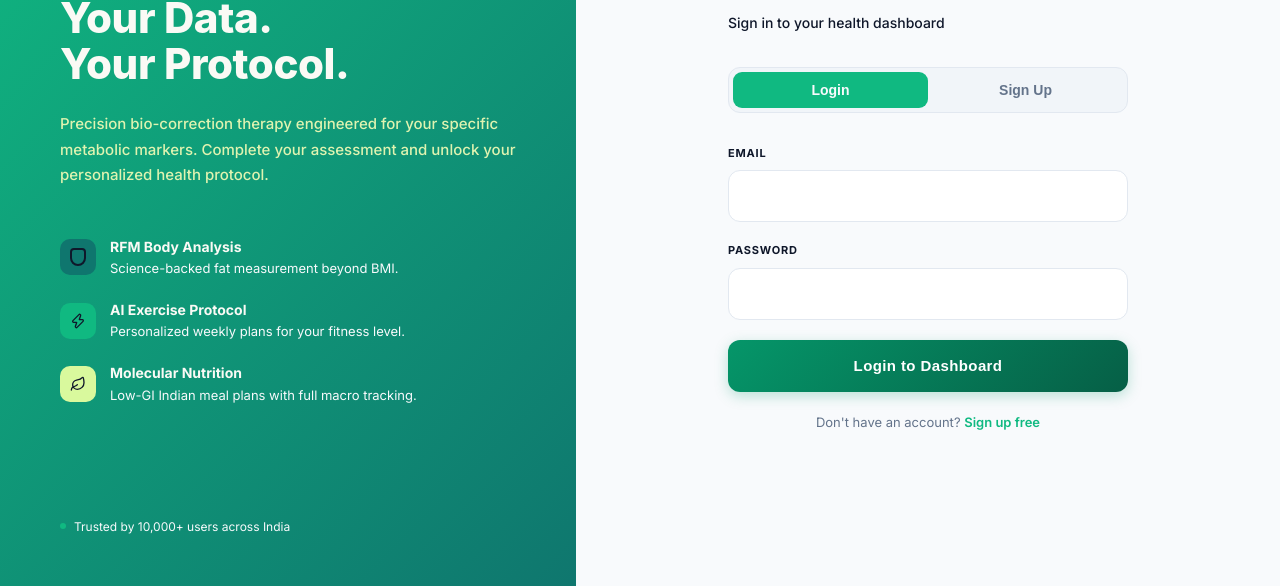
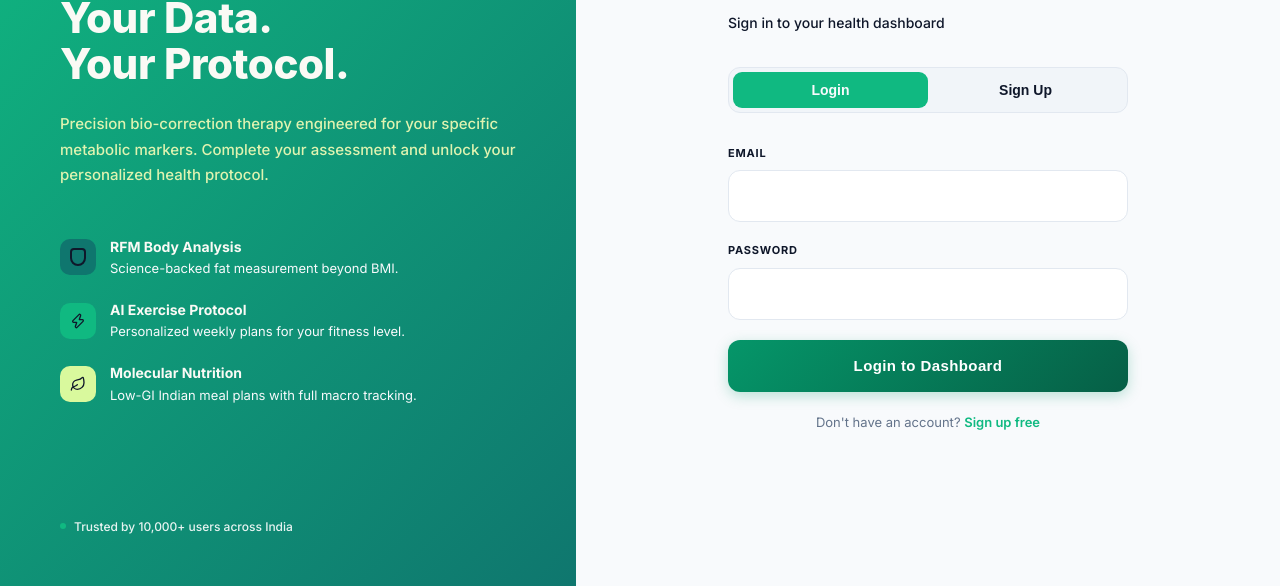
Before and after one commit to SAGEOFCODING/Yoga-, a React (Vite) app: page / in a window 1280 px wide. Shown: the part 204-790 px from the top of the page. Built offline with nearby package versions, Linux system fonts and the light colour scheme.

Commit message:
Final visibility polish - bold fonts and high-contrast text on all primary buttons

```diff
--- a/src/components/AuthPage.jsx
+++ b/src/components/AuthPage.jsx
@@ -152,7 +152,7 @@ const AuthPage = () => {
             width: '6px', height: '6px', borderRadius: '50%',
             background: 'var(--color-success)', flexShrink: 0
           }} />
-          <span style={{ fontSize: '12px', color: 'var(--color-bg-primary)' }}>Trusted by 10,000+ users across India</span>
+          <span style={{ fontSize: '12px', color: '#FFFFFF', fontWeight: 500, opacity: 0.9 }}>Trusted by 10,000+ users across India</span>
         </div>
       </div>
 
@@ -209,7 +209,8 @@ const AuthPage = () => {
                 fontSize: '14px', fontWeight: 600, cursor: 'pointer',
                 transition: 'all 0.2s',
                 background: !isLogin ? 'var(--color-accent-primary)' : 'transparent',
-                color: !isLogin ? 'var(--color-bg-primary)' : 'var(--color-text-tertiary)'
+                color: !isLogin ? '#FFFFFF' : 'var(--color-text-primary)',
+                fontWeight: 700
               }}
             >
               Sign Up
@@ -282,7 +283,7 @@ const AuthPage = () => {
               className="btn-primary"
               style={{
                 width: '100%', marginTop: '8px', height: '52px',
-                fontSize: '15px', borderRadius: '12px'
+                fontSize: '15px', fontWeight: 700, borderRadius: '12px'
               }}
             >
               {isLogin ? 'Login to Dashboard' : 'Create Account'}
--- a/src/components/Navbar.jsx
+++ b/src/components/Navbar.jsx
@@ -70,7 +70,7 @@ const Navbar = () => {
           </span>
         </div>
         <button className="btn-primary" onClick={isAssessed ? reset : () => setStep(1)}
-          style={{ padding: '8px 16px', height: 'auto', borderRadius: '8px', fontSize: '13px' }}>
+          style={{ padding: '8px 16px', height: 'auto', borderRadius: '8px', fontSize: '13px', fontWeight: 700 }}>
           {isAssessed ? 'New Analysis' : 'Initialize'}
         </button>
         <button onClick={logoutUser}
```
